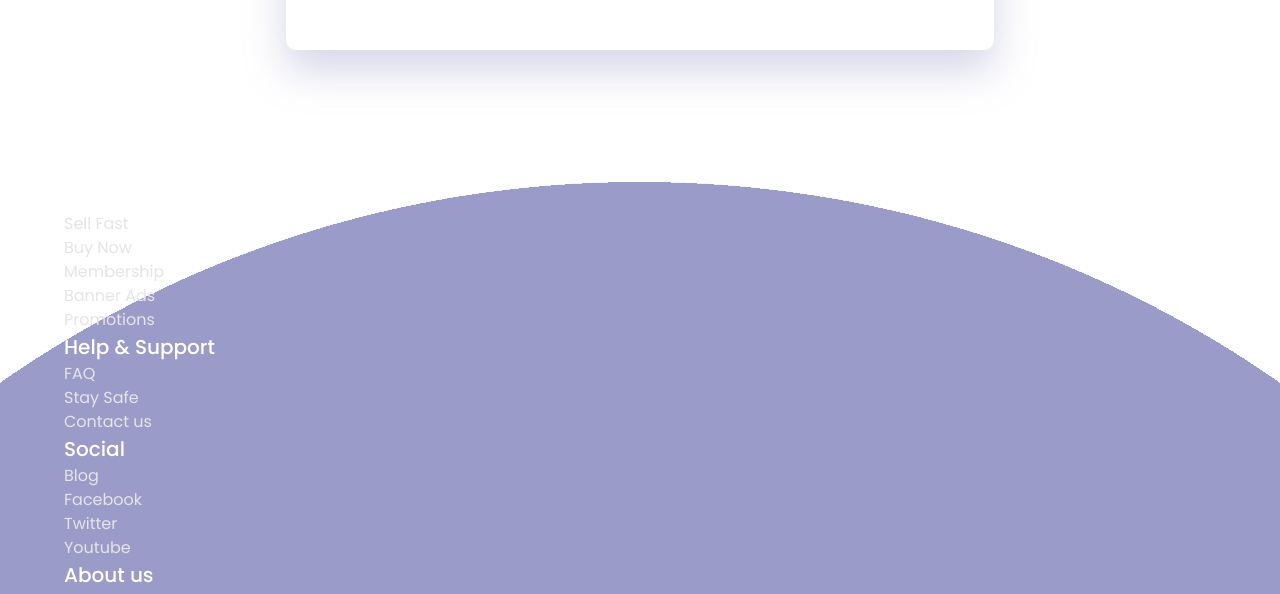
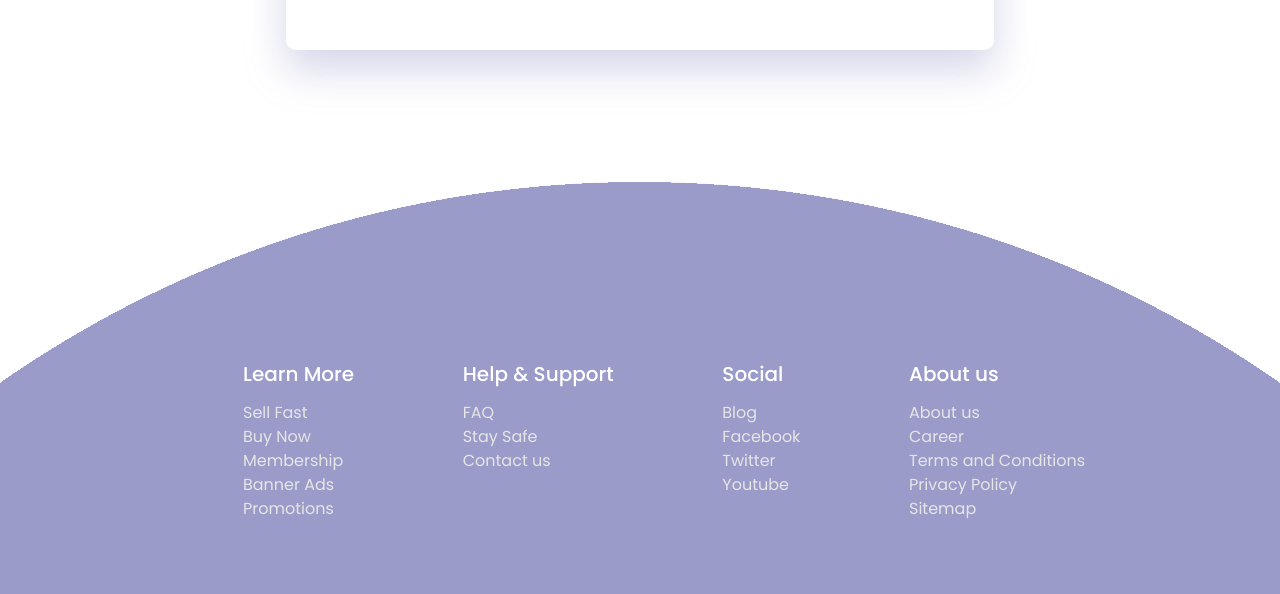
Before and after one commit to gdfederici/FELP06-ConsultantLandingPage, a website built with webpack: page src/index.html in a window 1280 px wide. Shown: the part 7323-7917 px from the top of the page. Built offline with nearby package versions, Linux system fonts and the light colour scheme.

Commit message:
Footer: fix css.

```diff
--- a/src/css/_main.scss
+++ b/src/css/_main.scss
@@ -338,7 +338,7 @@
 
 
 /*** FOOTER ***/
-footer {
+.footer {
     min-height: 490px;
     padding: 0 245px 0 243px;
     &-widget {
--- a/src/css/_responsive.scss
+++ b/src/css/_responsive.scss
@@ -248,7 +248,7 @@
 
 
 /*** FOOTER ***/
-    footer {
+    .footer {
         background-color: #9B9BCA;
         &-widget {
             flex-direction: column;
--- a/src/index.html
+++ b/src/index.html
@@ -398,7 +398,7 @@
         </main>
 
 
-        <footer>
+        <footer class="footer">
             <div class="footer-widget widget">
                 <div class="widget-f1">
                     <h6>Learn More</h6>
```
